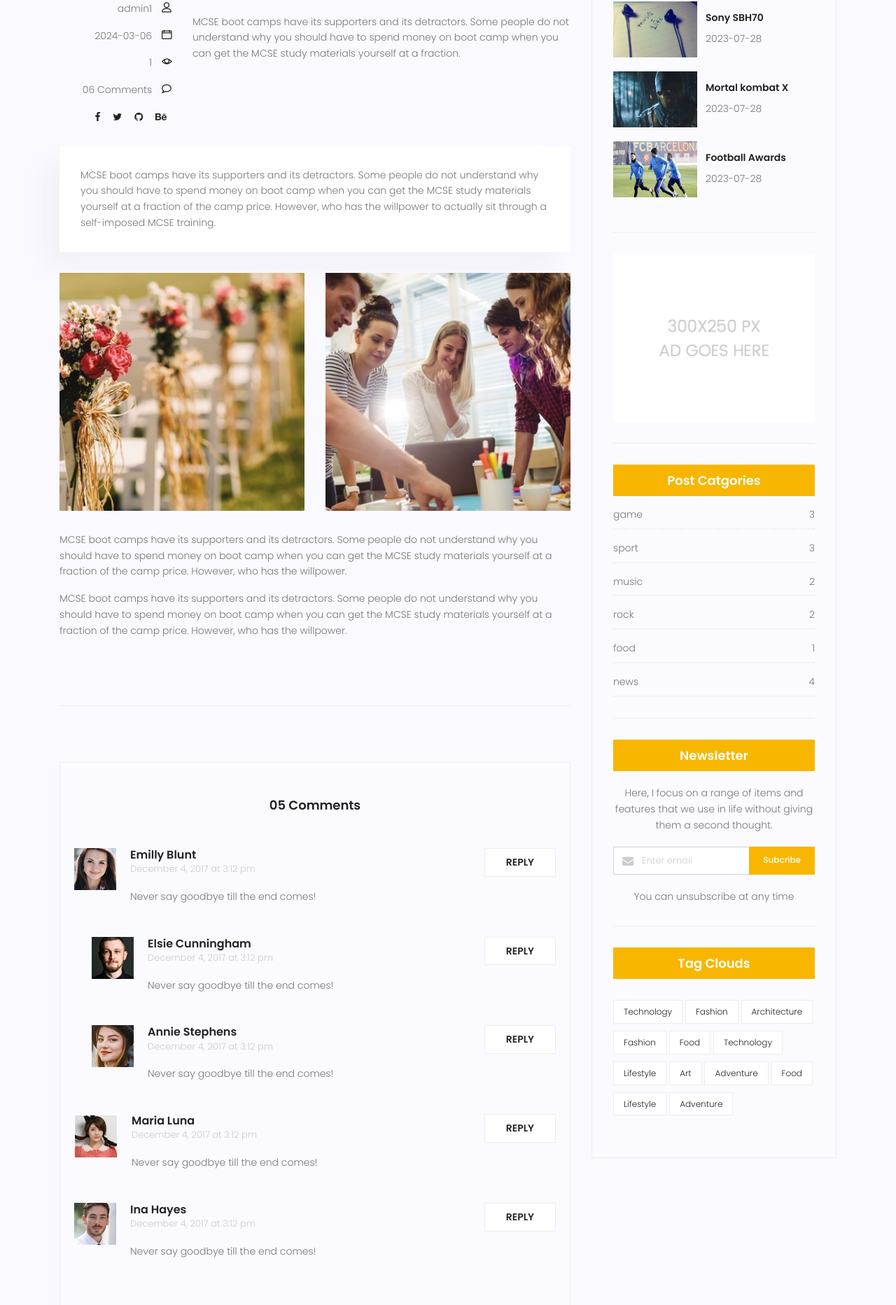
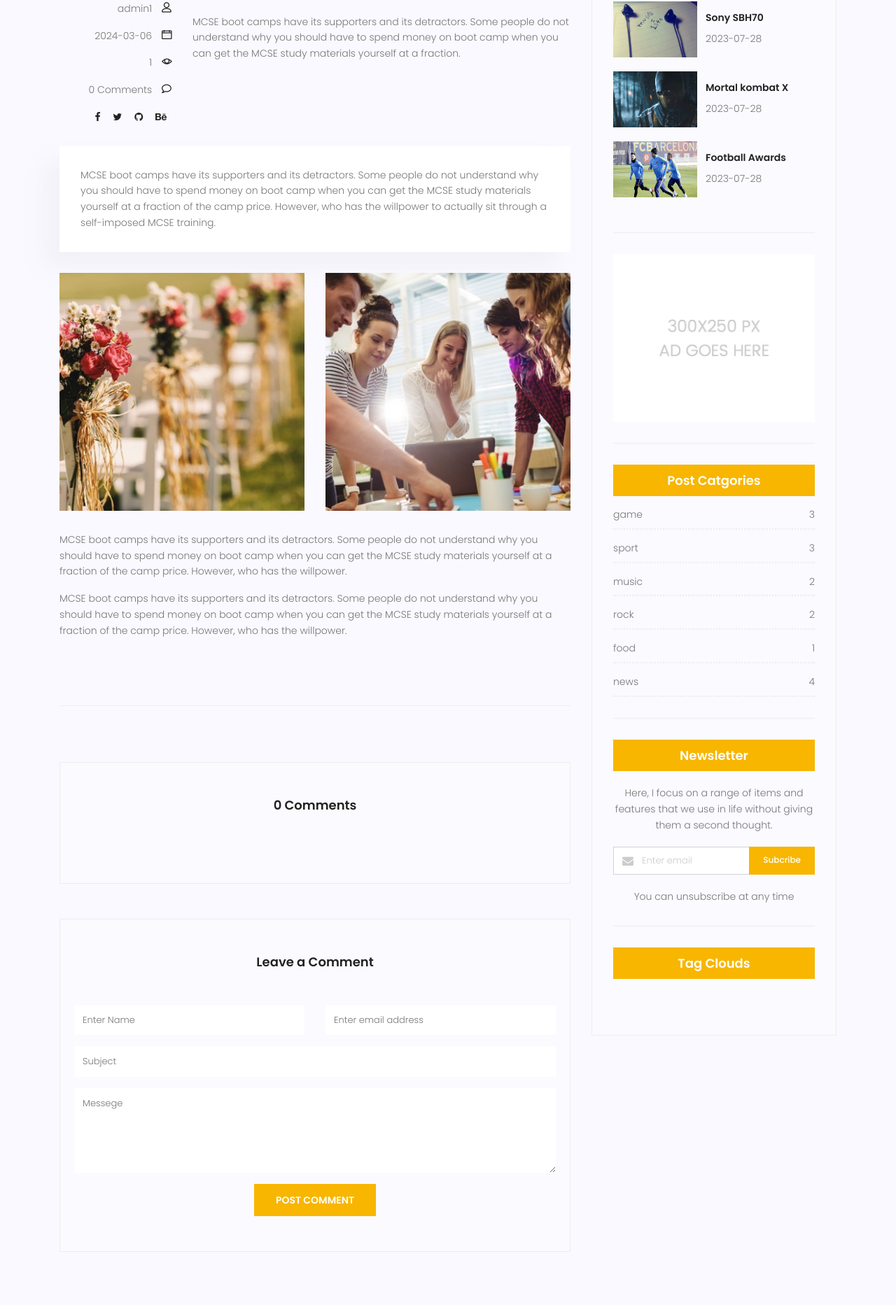
Before and after one commit to mtp1999/travelista_project, a Django app: page /posts/2/ in a window 1280 px wide. Shown: the part 1017-2882 px from the top of the page at 70% size. Run offline with Django 4.2, Linux system fonts and the light colour scheme; data comes from the database, SQL or seed files in the repository; both versions use the stored data as it was after the commit; parts of the project's set-up code (start-up, migrations or seed data) failed here and were passed over; some libraries are stand-ins or nearby versions.

Commit message:
django_basic ali_bigdeli s9
using:
1-humanize
2-sites framework
3-sitemap
4-django-robots
5-taggit
6-summernote
7-create commenting system
8-django-rss-feed

```diff
--- a/appBlog/templatetags/tags.py
+++ b/appBlog/templatetags/tags.py
@@ -1,5 +1,5 @@
 from django import template
-from appBlog.models import Category, Post
+from appBlog.models import Category, Post, Comment
 
 register = template.Library()
 
@@ -22,3 +22,8 @@ def latest_posts(number=3):
 def last_6_posts():
     posts = Post.objects.filter(status=1).order_by('-published_date')[:6]
     return {'posts': posts}
+
+
+@register.simple_tag
+def counting_post_comments(post_id):
+    return Comment.objects.filter(post=post_id, allowed=True).count()
--- a/appBlog/urls.py
+++ b/appBlog/urls.py
@@ -2,17 +2,19 @@ from django.urls import path
 from appBlog import views
 from django.conf import settings
 from django.conf.urls.static import static
-
+from appBlog.feeds import LatestEntriesFeed
 app_name = 'appBlog'
 
 urlpatterns = [
     path('', views.home_view, name='home'),
     path('posts/', views.post_list_view, name='post_list'),
     path('posts/category/<str:category>/', views.post_list_view, name='post_list_category'),
+    path('posts/tag/<str:tag>/', views.post_list_view, name='post_list_tag'),
     path('posts/author/<str:author>/', views.post_list_view, name='post_list_author'),
     path('posts/<int:pid>/', views.single_post_view, name='single'),
     path('contact/', views.contact_view, name='contact'),
-    path('about/', views.about_view, name='about')
+    path('about/', views.about_view, name='about'),
+    path('rss/feed/', LatestEntriesFeed()),
 ]
 
 urlpatterns += static(settings.STATIC_URL, document_root=settings.STATIC_ROOT)
--- a/appBlog/views.py
+++ b/appBlog/views.py
@@ -1,8 +1,10 @@
 from django.shortcuts import render, redirect
+from django.urls import reverse
+
 from appBlog.models import Post
 from django.utils import timezone
 from django.core.paginator import Paginator, PageNotAnInteger, EmptyPage
-from appBlog.forms import ContactForm
+from appBlog.forms import ContactForm, CommentForm
 from django.contrib import messages
 
 """
@@ -25,8 +27,10 @@ def post_list_view(request, **kwargs):
         posts = posts.filter(author__username=a)
     if c := kwargs.get('category'):
         posts = posts.filter(categories__name=c)
+    if t := kwargs.get('tag'):
+        posts = posts.filter(tags__name__icontains=t)
 
-    posts = Paginator(posts, 2)
+    posts = Paginator(posts, 3)
     page_number = request.GET.get('page', 1)
     try:
         posts = posts.page(page_number)
@@ -40,9 +44,19 @@ def post_list_view(request, **kwargs):
 
 
 def single_post_view(request, pid):
-    post_id_list = [post.id for post in Post.objects.all().filter(status=1)]
-    post_id_list.sort()
+    if request.method == 'POST':
+        form = CommentForm(request.POST)
+        if form.is_valid():
+            form.save()
+            messages.success(request, 'Comment Saved.')
+            return redirect('appBlog:single', pid=pid)
+        else:
+            messages.error(request, form.errors)
+            return redirect('appBlog:home')
+
+    post_id_list = [post.id for post in Post.objects.all().filter(status=1).order_by('id')]
     post = Post.objects.get(id=pid)
+    comments = post.comment_set.filter(allowed=True)
     try:
         next_post = Post.objects.get(id=post_id_list[post_id_list.index(pid)+1])
     except:
@@ -61,7 +75,8 @@ def single_post_view(request, pid):
     context = {
         'post': post,
         'previous_post': previous_post,
-        'next_post': next_post
+        'next_post': next_post,
+        'comments': comments
     }
     return render(request, 'appBlog/blog-single.html', context)
 
@@ -77,7 +92,10 @@ def contact_view(request):
         else:
             messages.error(request, form.errors)
             return redirect('appBlog:contact')
-    return render(request, 'appBlog/contact.html')
+
+    form = ContactForm()
+    context = {'form': form}
+    return render(request, 'appBlog/contact.html', context)
 
 
 def about_view(request):
--- a/core/urls.py
+++ b/core/urls.py
@@ -16,8 +16,26 @@ Including another URLconf
 """
 from django.contrib import admin
 from django.urls import path, include
+from django.contrib.sitemaps.views import sitemap
+from appBlog.sitemaps import BlogSitemap, StaticViewSitemap
+
+sitemaps = {
+    'blog': BlogSitemap,
+    "static": StaticViewSitemap,
+}
 
 urlpatterns = [
     path('admin/', admin.site.urls),
     path('', include('appBlog.urls')),
+    path(
+        "sitemap.xml",
+        sitemap,
+        {"sitemaps": sitemaps},
+        name="django.contrib.sitemaps.views.sitemap",
+    ),
+    path('robots.txt', include('robots.urls')),
+    path("__debug__/", include("debug_toolbar.urls")),
+    path('summernote/', include('django_summernote.urls')),
+    path('captcha/', include('captcha.urls')),
+
 ]
--- a/templates/appBlog/blog-single.html
+++ b/templates/appBlog/blog-single.html
@@ -48,7 +48,7 @@
                                 <p class="user-name col-lg-12 col-md-12 col-6"><a href="#">{{ post.author }}</a> <span class="lnr lnr-user"></span></p>
                                 <p class="date col-lg-12 col-md-12 col-6"><a href="#">{{ post.published_date|date:'Y-m-d' }}</a> <span class="lnr lnr-calendar-full"></span></p>
                                 <p class="view col-lg-12 col-md-12 col-6"><a href="#">{{ post.views }}</a> <span class="lnr lnr-eye"></span></p>
-                                <p class="comments col-lg-12 col-md-12 col-6"><a href="#">06 Comments</a> <span class="lnr lnr-bubble"></span></p>
+                                <p class="comments col-lg-12 col-md-12 col-6"><a href="#">{{ comments.count }} Comments</a> <span class="lnr lnr-bubble"></span></p>
                                 <ul class="social-links col-lg-12 col-md-12 col-6">
                                     <li><a href="#"><i class="fa fa-facebook"></i></a></li>
                                     <li><a href="#"><i class="fa fa-twitter"></i></a></li>
@@ -60,7 +60,7 @@
                         <div class="col-lg-9 col-md-9">
                             <h3 class="mt-20 mb-20">{{ post.title }}</h3>
                             <p class="excert">
-                                {{ post.content }}
+                                {{ post.content|safe }}
                             </p>
 
                         </div>
@@ -123,8 +123,13 @@
                         {% endif %}
 
                     </div>
+
+                <!-- comment list -->
                     <div class="comments-area">
-                        <h4>05 Comments</h4>
+                        <h4>{{ comments.count }} Comments</h4>
+
+                        {% if comments %}
+                        {% for comment in comments %}
                         <div class="comment-list">
                             <div class="single-comment justify-content-between d-flex">
                                 <div class="user justify-content-between d-flex">
@@ -132,10 +137,11 @@
                                         <img src="{% static "img/blog/c1.jpg" %}" alt="">
                                     </div>
                                     <div class="desc">
-                                        <h5><a href="#">Emilly Blunt</a></h5>
-                                        <p class="date">December 4, 2017 at 3:12 pm </p>
+                                        <h5><a href="#">{{ comment.name }}</a></h5>
+                                        <p><a href="#">{{ comment.subject }}</a></p>
+                                        <p class="date">{{ comment.published_date }}</p>
                                         <p class="comment">
-                                            Never say goodbye till the end comes!
+                                            {{ comment.message }}
                                         </p>
                                     </div>
                                 </div>
@@ -144,103 +150,36 @@
                                 </div>
                             </div>
                         </div>
-                        <div class="comment-list left-padding">
-                            <div class="single-comment justify-content-between d-flex">
-                                <div class="user justify-content-between d-flex">
-                                    <div class="thumb">
-                                        <img src="{% static "img/blog/c2.jpg" %}" alt="">
-                                    </div>
-                                    <div class="desc">
-                                        <h5><a href="#">Elsie Cunningham</a></h5>
-                                        <p class="date">December 4, 2017 at 3:12 pm </p>
-                                        <p class="comment">
-                                            Never say goodbye till the end comes!
-                                        </p>
-                                    </div>
-                                </div>
-                                <div class="reply-btn">
-                                       <a href="" class="btn-reply text-uppercase">reply</a>
-                                </div>
-                            </div>
-                        </div>
-                        <div class="comment-list left-padding">
-                            <div class="single-comment justify-content-between d-flex">
-                                <div class="user justify-content-between d-flex">
-                                    <div class="thumb">
-                                        <img src="{% static "img/blog/c3.jpg" %}" alt="">
-                                    </div>
-                                    <div class="desc">
-                                        <h5><a href="#">Annie Stephens</a></h5>
-                                        <p class="date">December 4, 2017 at 3:12 pm </p>
-                                        <p class="comment">
-                                            Never say goodbye till the end comes!
-                                        </p>
-                                    </div>
-                                </div>
-                                <div class="reply-btn">
-                                       <a href="" class="btn-reply text-uppercase">reply</a>
-                                </div>
-                            </div>
-                        </div>
-                        <div class="comment-list">
-                            <div class="single-comment justify-content-between d-flex">
-                                <div class="user justify-content-between d-flex">
-                                    <div class="thumb">
-                                        <img src="{% static "img/blog/c4.jpg" %}" alt="">
-                                    </div>
-                                    <div class="desc">
-                                        <h5><a href="#">Maria Luna</a></h5>
-                                        <p class="date">December 4, 2017 at 3:12 pm </p>
-                                        <p class="comment">
-                                            Never say goodbye till the end comes!
-                                        </p>
-                                    </div>
-                                </div>
-                                <div class="reply-btn">
-                                       <a href="" class="btn-reply text-uppercase">reply</a>
-                                </div>
-                            </div>
-                        </div>
-                        <div class="comment-list">
-                            <div class="single-comment justify-content-between d-flex">
-                                <div class="user justify-content-between d-flex">
-                                    <div class="thumb">
-                                        <img src="{% static "img/blog/c5.jpg" %}" alt="">
-                                    </div>
-                                    <div class="desc">
-                                        <h5><a href="#">Ina Hayes</a></h5>
-                                        <p class="date">December 4, 2017 at 3:12 pm </p>
-                                        <p class="comment">
-                                            Never say goodbye till the end comes!
-                                        </p>
-                                    </div>
-                                </div>
-                                <div class="reply-btn">
-                                       <a href="" class="btn-reply text-uppercase">reply</a>
-                                </div>
-                            </div>
-                        </div>
+                        {% endfor %}
+                        {% endif %}
                     </div>
+                <!-- comment list end -->
+
+                <!-- comment form -->
                     <div class="comment-form">
                         <h4>Leave a Comment</h4>
-                        <form>
+                        <form method="post" action="">
+                            {% csrf_token %}
+                            <input type="hidden" name="post" value="{{ post.id }}">
                             <div class="form-group form-inline">
                               <div class="form-group col-lg-6 col-md-12 name">
-                                <input type="text" class="form-control" id="name" placeholder="Enter Name" onfocus="this.placeholder = ''" onblur="this.placeholder = 'Enter Name'">
+                                <input type="text" class="form-control" id="name" name="name" placeholder="Enter Name" onfocus="this.placeholder = ''" onblur="this.placeholder = 'Enter Name'">
                               </div>
                               <div class="form-group col-lg-6 col-md-12 email">
-                                <input type="email" class="form-control" id="email" placeholder="Enter email address" onfocus="this.placeholder = ''" onblur="this.placeholder = 'Enter email address'">
+                                <input type="email" class="form-control" id="email" name="email" placeholder="Enter email address" onfocus="this.placeholder = ''" onblur="this.placeholder = 'Enter email address'">
                               </div>
                             </div>
                             <div class="form-group">
-                                <input type="text" class="form-control" id="subject" placeholder="Subject" onfocus="this.placeholder = ''" onblur="this.placeholder = 'Subject'">
+                                <input type="text" class="form-control" id="subject" name="subject" placeholder="Subject" onfocus="this.placeholder = ''" onblur="this.placeholder = 'Subject'">
                             </div>
                             <div class="form-group">
                                 <textarea class="form-control mb-10" rows="5" name="message" placeholder="Messege" onfocus="this.placeholder = ''" onblur="this.placeholder = 'Messege'" required=""></textarea>
                             </div>
-                            <a href="#" class="primary-btn text-uppercase">Post Comment</a>
+                            <button type="submit" class="primary-btn text-uppercase">Post Comment</button>
                         </form>
                     </div>
+                    <!-- comment form -->
+
                 </div>
                 <div class="col-lg-4 sidebar-widgets">
                     <div class="widget-wrap">
@@ -298,18 +237,9 @@
                         <div class="single-sidebar-widget tag-cloud-widget">
                             <h4 class="tagcloud-title">Tag Clouds</h4>
                             <ul>
-                                <li><a href="#">Technology</a></li>
-                                <li><a href="#">Fashion</a></li>
-                                <li><a href="#">Architecture</a></li>
-                                <li><a href="#">Fashion</a></li>
-                                <li><a href="#">Food</a></li>
-                                <li><a href="#">Technology</a></li>
-                                <li><a href="#">Lifestyle</a></li>
-                                <li><a href="#">Art</a></li>
-                                <li><a href="#">Adventure</a></li>
-                                <li><a href="#">Food</a></li>
-                                <li><a href="#">Lifestyle</a></li>
-                                <li><a href="#">Adventure</a></li>
+                                {% for tag in post.tags.all %}
+                                    <li><a href="{% url 'appBlog:post_list_tag' tag %}">{{ tag.name }}</a></li>
+                                {% endfor %}
                             </ul>
                         </div>
                     </div>
--- a/templates/appBlog/contact.html
+++ b/templates/appBlog/contact.html
@@ -72,6 +72,9 @@
                         <div class="col-lg-6 form-group">
                             <textarea class="common-textarea form-control" name="message" placeholder="Enter Messege" onfocus="this.placeholder = ''" onblur="this.placeholder = 'Enter Messege'" required=""></textarea>
                         </div>
+                        <div class="pb-3">
+                            {{ form.captcha }}
+                        </div>
                         <div class="col-lg-12">
                             <div class="alert-msg" style="text-align: left;"></div>
                             <button class="genric-btn primary" style="float: right;">Send Message</button>
```
Also changed, not shown: appBlog/admin.py (+9 -2 lines), appBlog/feeds.py (added, +18 -0 lines), appBlog/forms.py (+10 -1 lines), appBlog/models.py (+20 -0 lines), appBlog/sitemaps.py (added, +25 -0 lines), core/settings.py (+38 -0 lines), requirements.txt (+11 -0 lines), templates/appBlog/blog-post-list.html (+17 -20 lines), appBlog/migrations/0012_post_tags.py (added), appBlog/migrations/0013_comment.py (added), appBlog/migrations/0014_comment_allowed.py (added), db.sqlite3.
